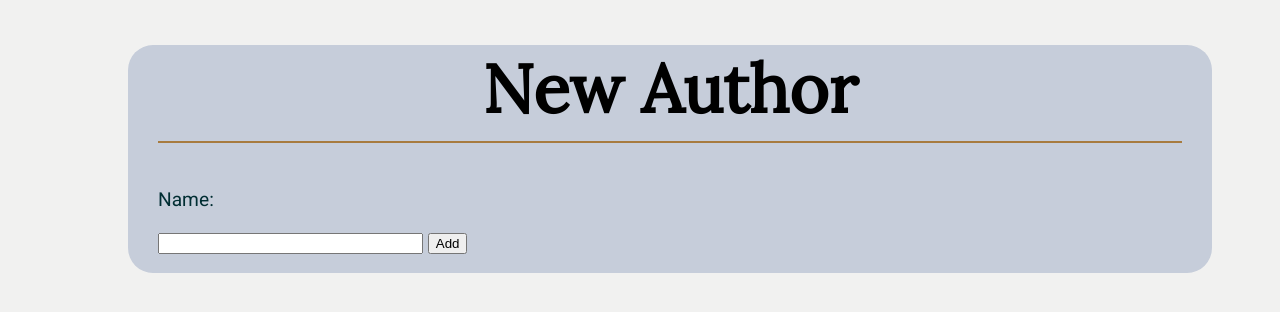
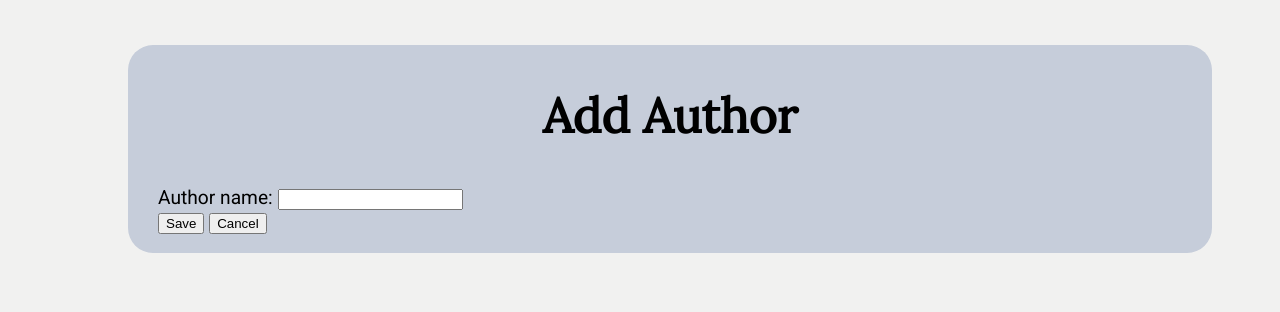
Before and after one commit to alexandrabaturina/Book-Catalog, a Flask app: page /category/new/ in a window 1280 px wide. Shown: the part 139-451 px from the top of the page. Run offline with Flask 2, Linux system fonts and the light colour scheme; the visitor is signed in with stand-in values (Sample User, id 1); parts of the project's set-up code (start-up, migrations or seed data) failed here and were passed over.

Commit message:
feat: cancel adding of new author

```diff
--- a/application.py
+++ b/application.py
@@ -200,7 +200,11 @@ def newCategory():
     if 'username' not in login_session:
         return redirect('/login')
     if request.method == 'POST':
-        newCategory = Category(name=request.form['name'],
+
+        if request.form['submit-button'] == 'Cancel':
+            return redirect(url_for('showCategories'))
+
+        newCategory = Category(name=request.form['new-author-name'],
                                 user_id = login_session['user_id'])
         session.add(newCategory)
         session.commit()
--- a/templates/newCategory.html
+++ b/templates/newCategory.html
@@ -4,15 +4,23 @@
 	<link rel=stylesheet type=text/css href="{{ url_for('static', filename='styles.css') }}">
 	<link href="https://fonts.googleapis.com/css2?family=Lora&family=Roboto&display=swap" rel="stylesheet">
 </head>
+
 <body>
 	{% include "header.html" %}
-	<div class = "pane">
-	<h1>New Author</h1>
-		<form action="#" method = 'post'>
-			<p>Name:</p>
-			<input type ='text' size='30' name='name'>
-			<input type='submit' value='Add'>
+	<div class="pane">
+	<h2>Add Author</h2>
+
+		<form class="form-add-author" action="#" method="post">
+			<div id="author-description">
+				<label for="new-author-name">Author name:</label>
+				<input type='text' id='new-author-name' name='new-author-name'>
+			</div>
+			<div class="edit-buttons">
+				<input type="submit" name="submit-button" value="Save">
+				<input type="submit" name="submit-button" value="Cancel">
+			</div>
 		</form>
+
 	</div>
 </body>
 </html>
```
